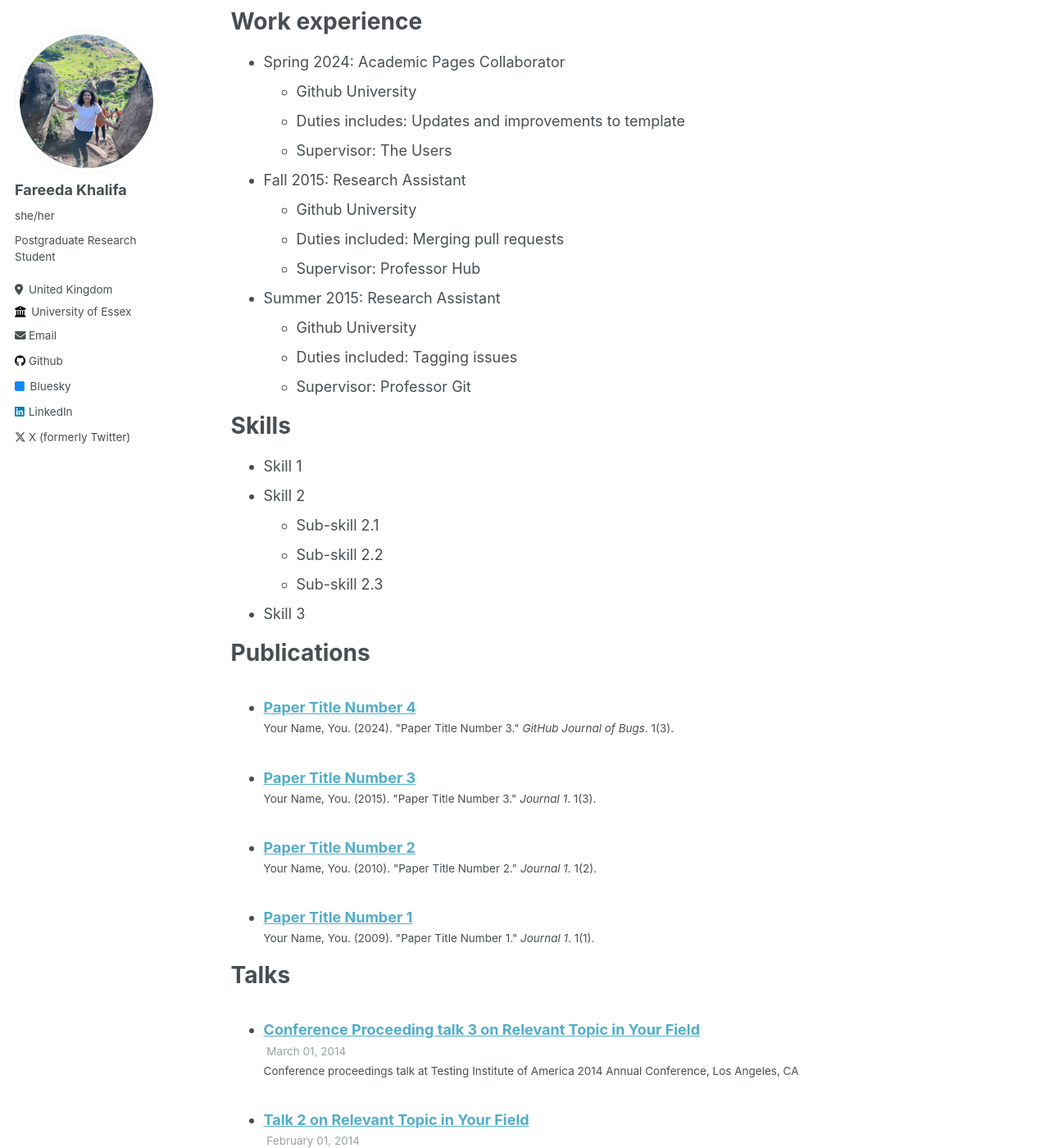
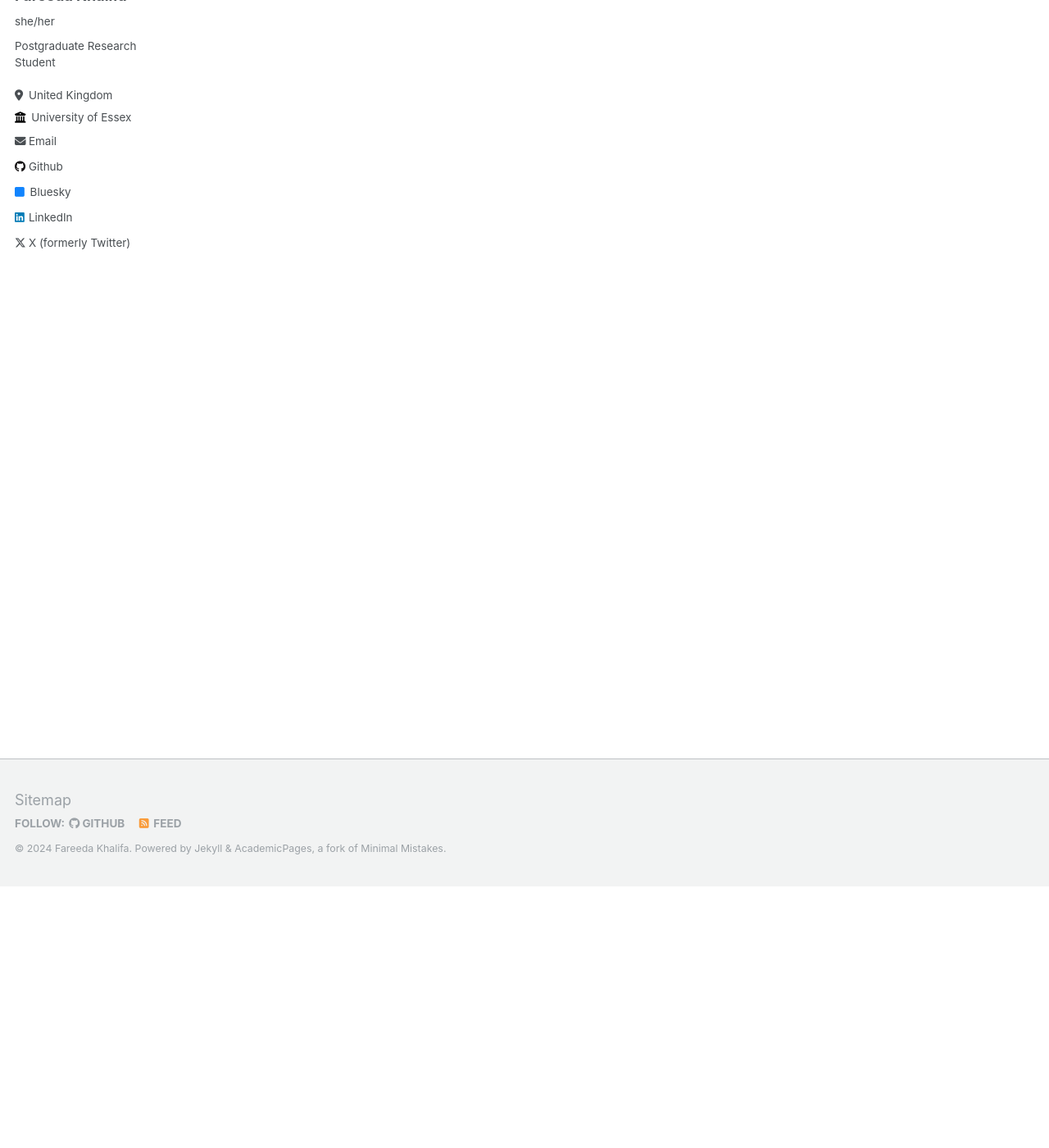
Before and after one commit to fareedakhalifa/fareedakhalifa, a Jekyll site: the page built from _pages/cv.md, in a window 1280 px wide and 1400 px high, scrolled down 319 px. Shown: the whole window at 82% size. Built offline with Jekyll 4.4.1, drawn with Linux system fonts in a browser that asks for light colours; some of the changed text lies outside the part shown.

Commit message:
Update cv.md

```diff
--- a/_pages/cv.md
+++ b/_pages/cv.md
@@ -1,64 +1,9 @@
 ---
 layout: archive
 title: "CV"
-permalink: /cv/
+permalink: /Khalifa_CV_February_2023
 author_profile: true
+paperurl: 'http://fareedakhalifa.github.io/files/files/Khalifa_CV_February_2023.pdf'
 redirect_from:
   - /resume
 ---
-
-{% include base_path %}
-
-Education
-======
-* Ph.D in Version Control Theory, GitHub University, 2018 (expected)
-* M.S. in Jekyll, GitHub University, 2014
-* B.S. in GitHub, GitHub University, 2012
-
-Work experience
-======
-* Spring 2024: Academic Pages Collaborator
-  * Github University
-  * Duties includes: Updates and improvements to template
-  * Supervisor: The Users
-
-* Fall 2015: Research Assistant
-  * Github University
-  * Duties included: Merging pull requests
-  * Supervisor: Professor Hub
-
-* Summer 2015: Research Assistant
-  * Github University
-  * Duties included: Tagging issues
-  * Supervisor: Professor Git
-
-Skills
-======
-* Skill 1
-* Skill 2
-  * Sub-skill 2.1
-  * Sub-skill 2.2
-  * Sub-skill 2.3
-* Skill 3
-
-Publications
-======
-  <ul>{% for post in site.publications reversed %}
-    {% include archive-single-cv.html %}
-  {% endfor %}</ul>
-
-Talks
-======
-  <ul>{% for post in site.talks reversed %}
-    {% include archive-single-talk-cv.html  %}
-  {% endfor %}</ul>
-
-Teaching
-======
-  <ul>{% for post in site.teaching reversed %}
-    {% include archive-single-cv.html %}
-  {% endfor %}</ul>
-
-Service and leadership
-======
-* Currently signed in to 43 different slack teams
```
